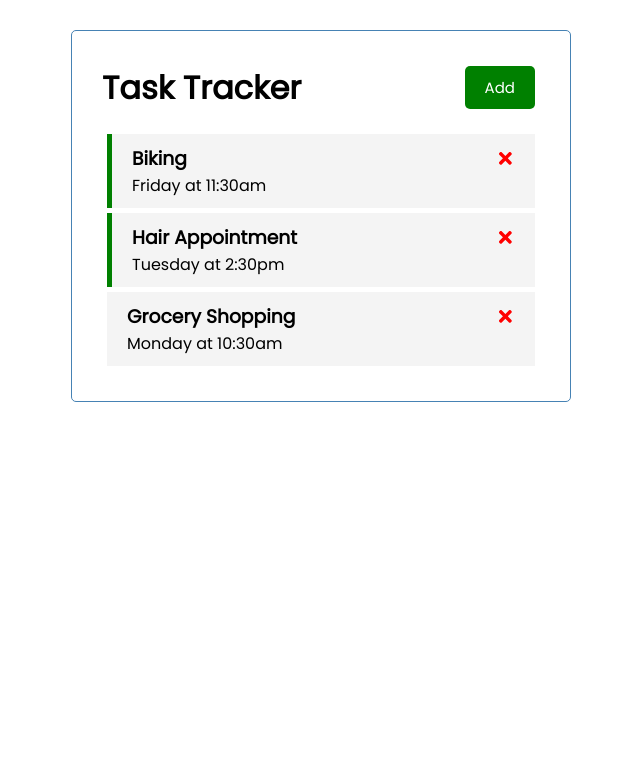
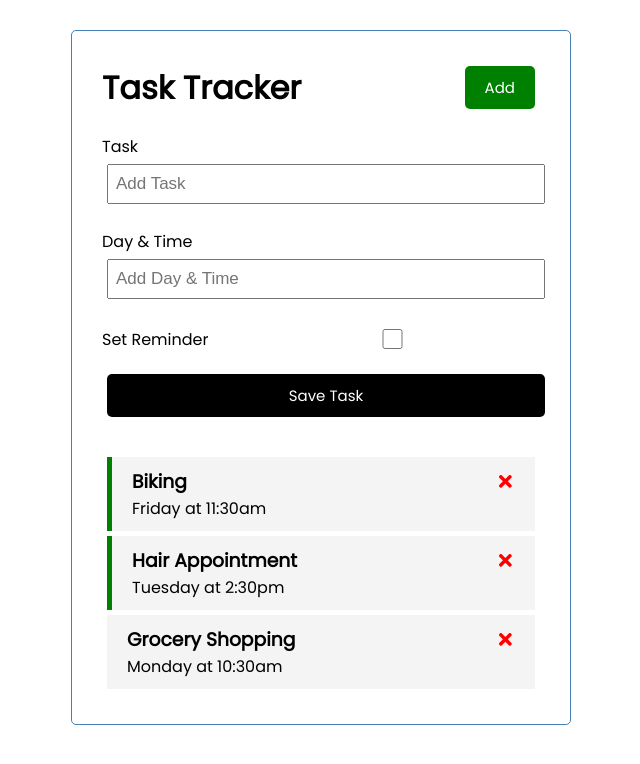
Before and after one commit to elissaeng/react-app, a React (Create React App) app: page / in a window 1280 px wide. Shown: the top 764 px of the page, without its empty margins (319-959 px from the left). Built offline with nearby package versions, Linux system fonts and the light colour scheme.

Commit message:
added a task form

```diff
--- a/src/App.js
+++ b/src/App.js
@@ -1,6 +1,7 @@
 import { useState } from 'react'
 import Header from './components/Header'
 import Tasks from './components/Tasks'
+import AddTask from './components/AddTask'
 
 const App = () => {
   const [tasks, setTasks] = useState([
@@ -42,6 +43,7 @@
   return (
     <div className='container'>
       <Header />
+      <AddTask />
       {tasks.length > 0 ? (
         <Tasks tasks={tasks} onDelete=
         {deleteTask} onToggle={toggleReminder} /
--- /dev/null
+++ b/src/components/AddTask.js
@@ -0,0 +1,24 @@
+export const AddTask = () => {
+  return (
+    <form className='add-form'>
+      <div className='form-control'>
+        <label>Task</label>
+        <input type='text' placeholder='Add Task' />
+      </div>
+      <div className='form-control'>
+        <label>Day & Time</label>
+        <input type='text' placeholder='Add Day & Time' />
+      </div>
+      <div className='form-control form-control-check'>
+        <label>Set Reminder</label>
+        <input type='checkbox' />
+      </div>
+
+      <input type='submit' value='Save Task'
+        className='btn btn-block' />
+    </form>
+
+  )
+}
+
+export default AddTask
```
